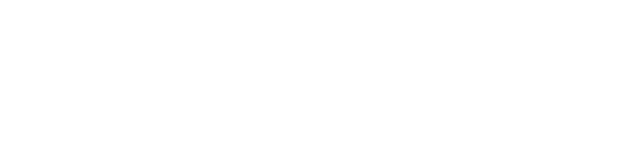
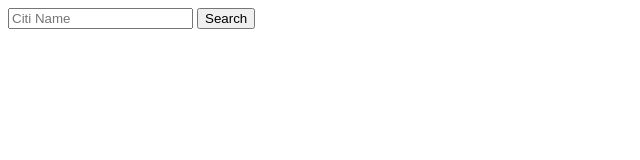
Before and after one commit to bpepitoneperez/Weather-App, a plain HTML site: page index.html in a window 1280 px wide. Shown: the whole page, without its empty margins (0-640 px from the left). Drawn offline with Linux system fonts and the light colour scheme.

Commit message:
Setup basic search bar

```diff
--- a/index.html
+++ b/index.html
@@ -2,11 +2,20 @@
 <head>
     <meta charset="UTF-8">
     <meta name="viewport" content="width=device-width, initial-scale=1.0">
-    <title>Document</title>
+    <title>Weather App</title>
+    <link rel="shortcut icon" type="image/png" href="sunny-favicon.png"/>
     <link rel="stylesheet" href="style.css">
     <script src="script.js" defer></script>
 </head>
 <body>
+    <div id='top-bar'>
+        <form id='search-form'>
+            <input type='text' placeholder="Citi Name">
+            <button type='submit'>Search</button>
+        </form>
+    </div>
+    <div id='content'>
 
+    </div>
 </body>
 </html>
```
